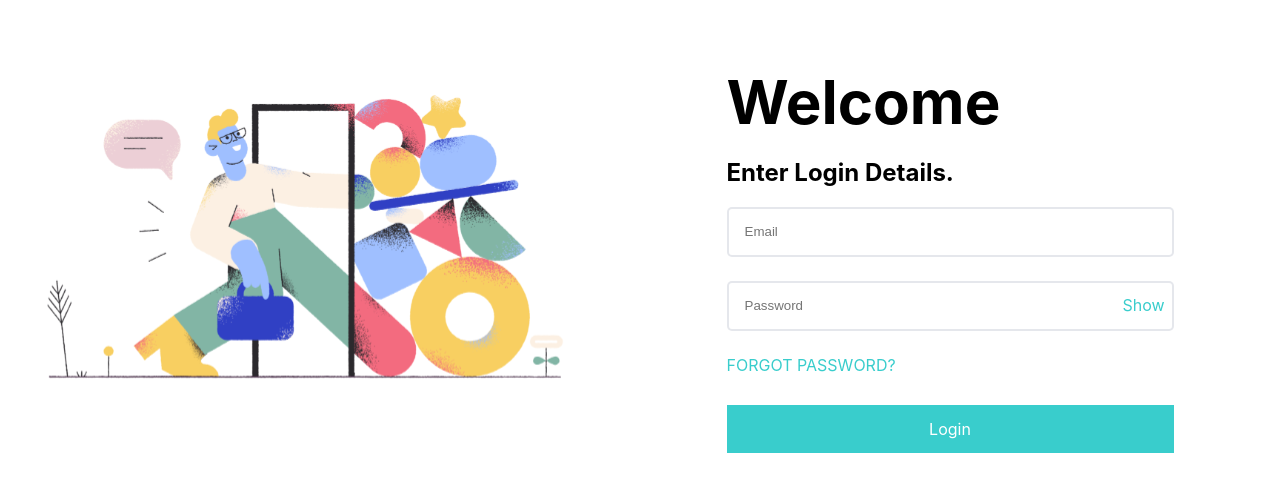
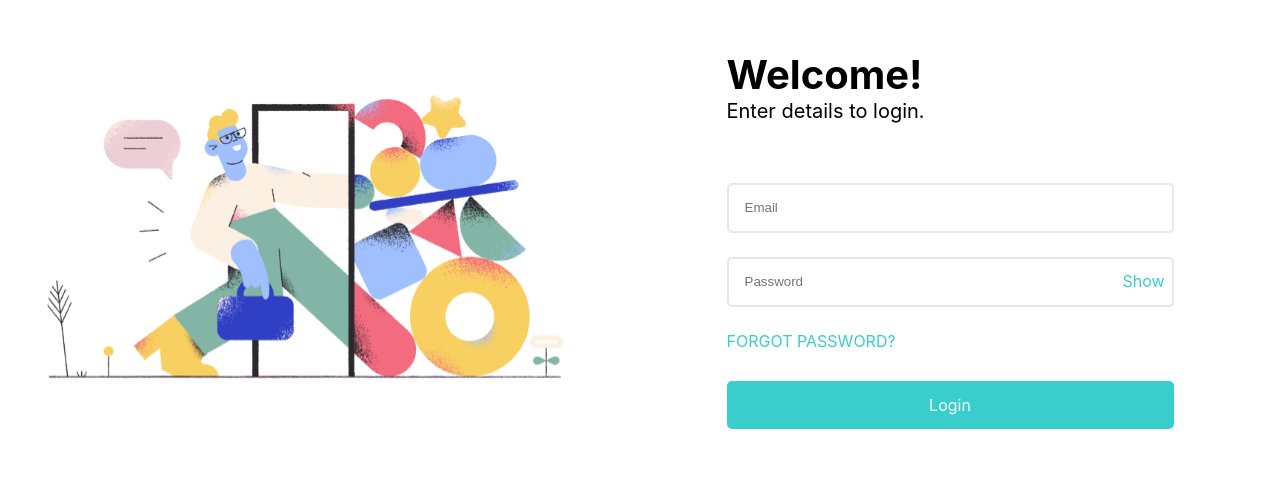
Before and after one commit to derin-art/Lendsqr, a React (Create React App) app: page / in a window 1280 px wide. Shown: the part 161-652 px from the top of the page. Built offline with nearby package versions, Linux system fonts and the light colour scheme.

Commit message:
Added global styling to button element to remove all default styling for button element

```diff
--- a/src/components/Login/EnterLoginDetailsComponent.tsx
+++ b/src/components/Login/EnterLoginDetailsComponent.tsx
@@ -4,8 +4,8 @@ export default function EnterLoginDetailsComponent() {
   return (
     <div className={`${Style.LoginDetailComp}`}>
       <div className={`${Style.headingCont}`}>
-        <h1>Welcome</h1>
-        <h2>Enter Login Details.</h2>
+        <h1>Welcome!</h1>
+        <h2>Enter details to login.</h2>
       </div>
       <div className={`w-full ${Style.inputCont}`}>
         <input placeholder="Email"></input>
--- a/src/components/Login/Login.module.scss
+++ b/src/components/Login/Login.module.scss
@@ -45,6 +45,18 @@
   .headingCont {
     max-width: 447px;
     width: 100%;
+    margin-bottom: 60px;
+    h1 {
+      margin-bottom: 10px;
+      all: unset;
+      font-size: 40px;
+      font-weight: 700;
+    }
+    h2 {
+      all: unset;
+      display: block;
+      font-size: 20px;
+    }
   }
 
   .ForgotBtn {
@@ -67,6 +79,7 @@
       display: flex;
       justify-content: center;
       align-items: center;
+      border-radius: 5px;
     }
   }
 }
```
